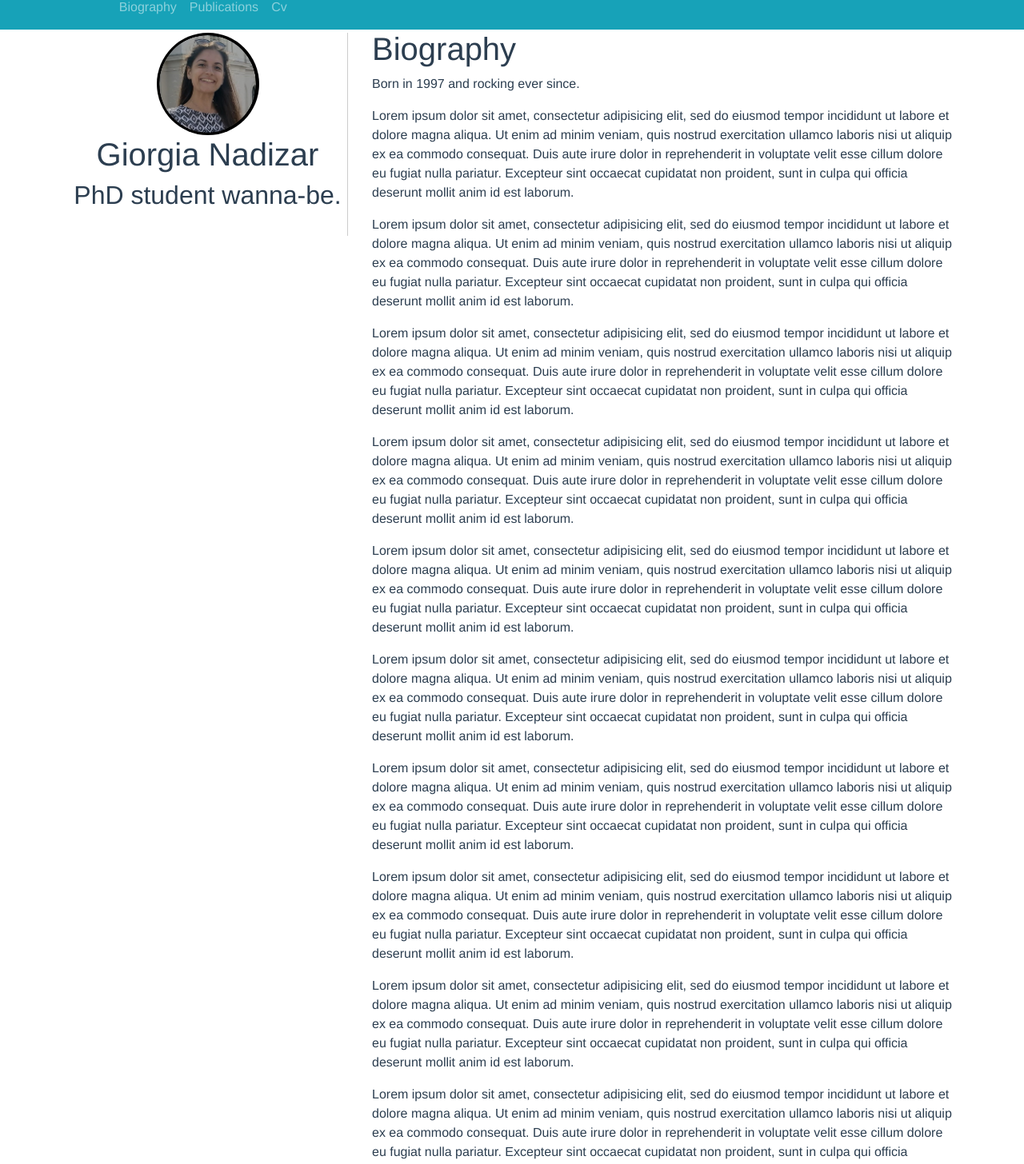
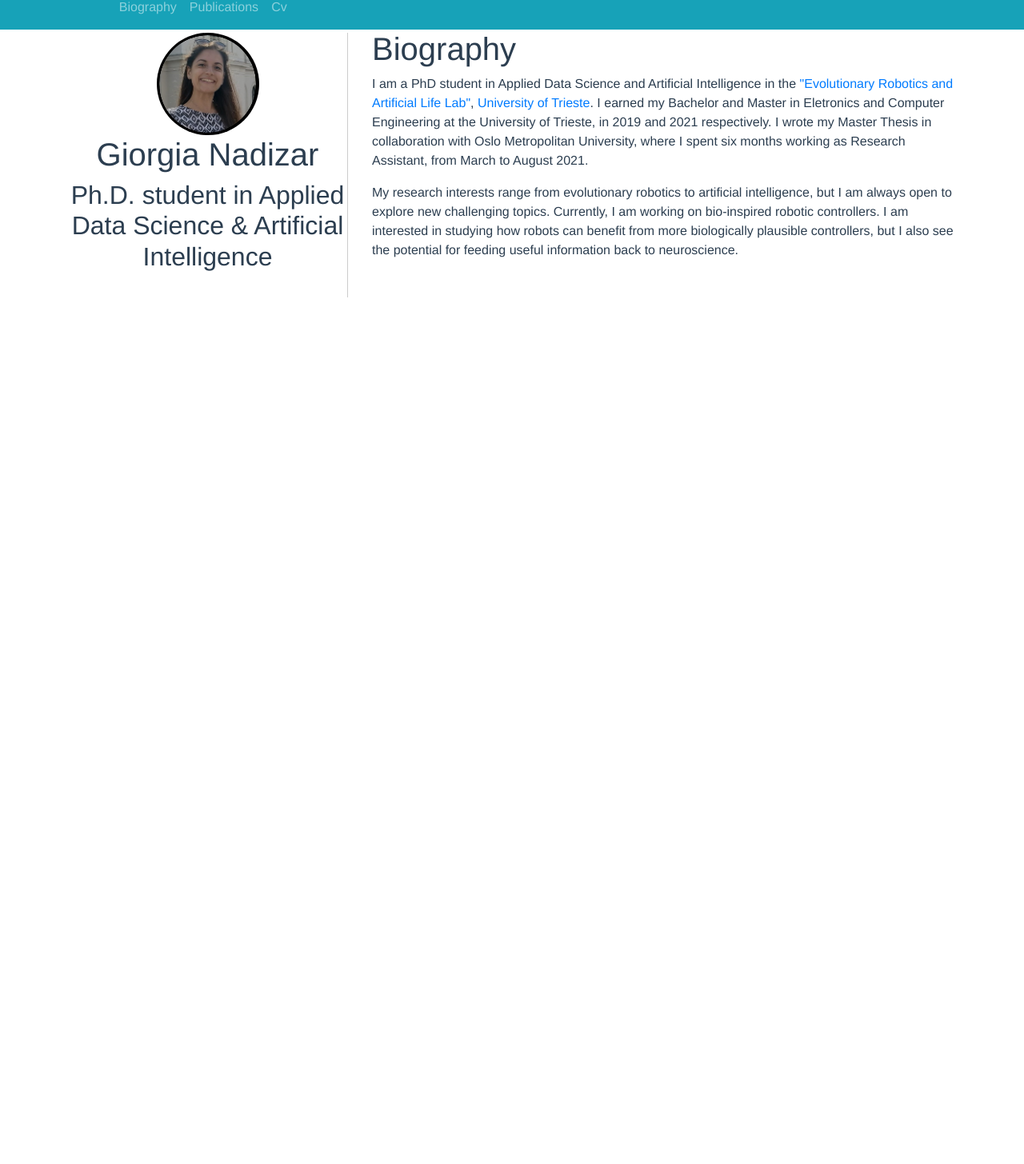
Before and after one commit to giorgia-nadizar/giorgia-nadizar.github.io, a Vue app: page /#/ in a window 1280 px wide. Shown: the part 19-1475 px from the top of the page at 80% size. After the commit the page ends 800 px from the top, so only its background shows below. Built offline with nearby package versions, Linux system fonts and the light colour scheme; some icons are missing.

Commit message:
Bio updated.

```diff
--- a/src/components/Header.vue
+++ b/src/components/Header.vue
@@ -2,7 +2,7 @@
   <div class="side-panel">
     <b-avatar class="avatar-with-border" :src="require('../static/scholar.jpg')" size="8rem"></b-avatar>
     <h1>Giorgia Nadizar</h1>
-    <h2>PhD student wanna-be.</h2>
+    <h2>Ph.D. student in Applied Data Science & Artificial Intelligence</h2>
     <SocialIcons />
   </div>
 </template>
--- a/src/components/SocialIcons.vue
+++ b/src/components/SocialIcons.vue
@@ -15,9 +15,9 @@ export default {
     return {
       icons: [
         { id: 1, icon: "envelope", link: "mailto:giorgia.nadizar@gmail.com" },
-        { id: 2, icon: "graduation-cap", link: "mailto:giorgia.nadizar@gmail.com" },
-        { id: 3, icon: "brands/twitter", link: "mailto:giorgia.nadizar@gmail.com" },
-        { id: 4, icon: "brands/github", link: "mailto:giorgia.nadizar@gmail.com" }
+        { id: 2, icon: "graduation-cap", link: "https://scholar.google.com/citations?user=TWbaiVMAAAAJ&hl=it" },
+        { id: 3, icon: "brands/twitter", link: "https://twitter.com/GNadizar" },
+        { id: 4, icon: "brands/github", link: "https://github.com/giorgia-nadizar" }
       ]
     }
   }
--- a/src/views/Biography.vue
+++ b/src/views/Biography.vue
@@ -1,21 +1,25 @@
 <template>
   <div class="biography">
     <h1>Biography</h1>
-    <p>Born in 1997 and rocking ever since.</p>
-    <p>Lorem ipsum dolor sit amet, consectetur adipisicing elit, sed do eiusmod tempor incididunt ut labore et dolore magna aliqua. Ut enim ad minim veniam, quis nostrud exercitation ullamco laboris nisi ut aliquip ex ea commodo consequat. Duis aute irure dolor in reprehenderit in voluptate velit esse cillum dolore eu fugiat nulla pariatur. Excepteur sint occaecat cupidatat non proident, sunt in culpa qui officia deserunt mollit anim id est laborum.</p>
-    <p>Lorem ipsum dolor sit amet, consectetur adipisicing elit, sed do eiusmod tempor incididunt ut labore et dolore magna aliqua. Ut enim ad minim veniam, quis nostrud exercitation ullamco laboris nisi ut aliquip ex ea commodo consequat. Duis aute irure dolor in reprehenderit in voluptate velit esse cillum dolore eu fugiat nulla pariatur. Excepteur sint occaecat cupidatat non proident, sunt in culpa qui officia deserunt mollit anim id est laborum.</p>
-    <p>Lorem ipsum dolor sit amet, consectetur adipisicing elit, sed do eiusmod tempor incididunt ut labore et dolore magna aliqua. Ut enim ad minim veniam, quis nostrud exercitation ullamco laboris nisi ut aliquip ex ea commodo consequat. Duis aute irure dolor in reprehenderit in voluptate velit esse cillum dolore eu fugiat nulla pariatur. Excepteur sint occaecat cupidatat non proident, sunt in culpa qui officia deserunt mollit anim id est laborum.</p>
-    <p>Lorem ipsum dolor sit amet, consectetur adipisicing elit, sed do eiusmod tempor incididunt ut labore et dolore magna aliqua. Ut enim ad minim veniam, quis nostrud exercitation ullamco laboris nisi ut aliquip ex ea commodo consequat. Duis aute irure dolor in reprehenderit in voluptate velit esse cillum dolore eu fugiat nulla pariatur. Excepteur sint occaecat cupidatat non proident, sunt in culpa qui officia deserunt mollit anim id est laborum.</p>
-    <p>Lorem ipsum dolor sit amet, consectetur adipisicing elit, sed do eiusmod tempor incididunt ut labore et dolore magna aliqua. Ut enim ad minim veniam, quis nostrud exercitation ullamco laboris nisi ut aliquip ex ea commodo consequat. Duis aute irure dolor in reprehenderit in voluptate velit esse cillum dolore eu fugiat nulla pariatur. Excepteur sint occaecat cupidatat non proident, sunt in culpa qui officia deserunt mollit anim id est laborum.</p>
-    <p>Lorem ipsum dolor sit amet, consectetur adipisicing elit, sed do eiusmod tempor incididunt ut labore et dolore magna aliqua. Ut enim ad minim veniam, quis nostrud exercitation ullamco laboris nisi ut aliquip ex ea commodo consequat. Duis aute irure dolor in reprehenderit in voluptate velit esse cillum dolore eu fugiat nulla pariatur. Excepteur sint occaecat cupidatat non proident, sunt in culpa qui officia deserunt mollit anim id est laborum.</p>
-    <p>Lorem ipsum dolor sit amet, consectetur adipisicing elit, sed do eiusmod tempor incididunt ut labore et dolore magna aliqua. Ut enim ad minim veniam, quis nostrud exercitation ullamco laboris nisi ut aliquip ex ea commodo consequat. Duis aute irure dolor in reprehenderit in voluptate velit esse cillum dolore eu fugiat nulla pariatur. Excepteur sint occaecat cupidatat non proident, sunt in culpa qui officia deserunt mollit anim id est laborum.</p>
-    <p>Lorem ipsum dolor sit amet, consectetur adipisicing elit, sed do eiusmod tempor incididunt ut labore et dolore magna aliqua. Ut enim ad minim veniam, quis nostrud exercitation ullamco laboris nisi ut aliquip ex ea commodo consequat. Duis aute irure dolor in reprehenderit in voluptate velit esse cillum dolore eu fugiat nulla pariatur. Excepteur sint occaecat cupidatat non proident, sunt in culpa qui officia deserunt mollit anim id est laborum.</p>
-    <p>Lorem ipsum dolor sit amet, consectetur adipisicing elit, sed do eiusmod tempor incididunt ut labore et dolore magna aliqua. Ut enim ad minim veniam, quis nostrud exercitation ullamco laboris nisi ut aliquip ex ea commodo consequat. Duis aute irure dolor in reprehenderit in voluptate velit esse cillum dolore eu fugiat nulla pariatur. Excepteur sint occaecat cupidatat non proident, sunt in culpa qui officia deserunt mollit anim id est laborum.</p>
-    <p>Lorem ipsum dolor sit amet, consectetur adipisicing elit, sed do eiusmod tempor incididunt ut labore et dolore magna aliqua. Ut enim ad minim veniam, quis nostrud exercitation ullamco laboris nisi ut aliquip ex ea commodo consequat. Duis aute irure dolor in reprehenderit in voluptate velit esse cillum dolore eu fugiat nulla pariatur. Excepteur sint occaecat cupidatat non proident, sunt in culpa qui officia deserunt mollit anim id est laborum.</p>
-    <p>Lorem ipsum dolor sit amet, consectetur adipisicing elit, sed do eiusmod tempor incididunt ut labore et dolore magna aliqua. Ut enim ad minim veniam, quis nostrud exercitation ullamco laboris nisi ut aliquip ex ea commodo consequat. Duis aute irure dolor in reprehenderit in voluptate velit esse cillum dolore eu fugiat nulla pariatur. Excepteur sint occaecat cupidatat non proident, sunt in culpa qui officia deserunt mollit anim id est laborum.</p>
-    <p>Lorem ipsum dolor sit amet, consectetur adipisicing elit, sed do eiusmod tempor incididunt ut labore et dolore magna aliqua. Ut enim ad minim veniam, quis nostrud exercitation ullamco laboris nisi ut aliquip ex ea commodo consequat. Duis aute irure dolor in reprehenderit in voluptate velit esse cillum dolore eu fugiat nulla pariatur. Excepteur sint occaecat cupidatat non proident, sunt in culpa qui officia deserunt mollit anim id est laborum.</p>
-    <p>Lorem ipsum dolor sit amet, consectetur adipisicing elit, sed do eiusmod tempor incididunt ut labore et dolore magna aliqua. Ut enim ad minim veniam, quis nostrud exercitation ullamco laboris nisi ut aliquip ex ea commodo consequat. Duis aute irure dolor in reprehenderit in voluptate velit esse cillum dolore eu fugiat nulla pariatur. Excepteur sint occaecat cupidatat non proident, sunt in culpa qui officia deserunt mollit anim id est laborum.</p>
-    <p>Lorem ipsum dolor sit amet, consectetur adipisicing elit, sed do eiusmod tempor incididunt ut labore et dolore magna aliqua. Ut enim ad minim veniam, quis nostrud exercitation ullamco laboris nisi ut aliquip ex ea commodo consequat. Duis aute irure dolor in reprehenderit in voluptate velit esse cillum dolore eu fugiat nulla pariatur. Excepteur sint occaecat cupidatat non proident, sunt in culpa qui officia deserunt mollit anim id est laborum.</p>
+      <p>
+        I am a PhD student in Applied Data Science and Artificial
+        Intelligence in the <a href="https://erallab.inginf.units.it/">"Evolutionary
+        Robotics and Artificial Life Lab"</a>,
+        <a href="https://www.units.it/">University of Trieste</a>.
+        I earned my Bachelor and Master in Eletronics and Computer Engineering at
+        the University of Trieste, in 2019 and 2021 respectively.
+        I wrote my Master Thesis in collaboration with Oslo Metropolitan University,
+        where I spent six months working as Research Assistant, from March to August
+        2021.
+      </p>
 
-  </div>
-</template>
+      <p>
+        My research interests range from evolutionary robotics to artificial intelligence,
+        but I am always open to explore new challenging topics.
+        Currently, I am working on bio-inspired robotic controllers.
+        I am interested in studying how robots can benefit from more biologically
+        plausible controllers, but I also see the potential for feeding useful
+        information back to neuroscience.
+      </p>
+    </div>
+  </template>
```
